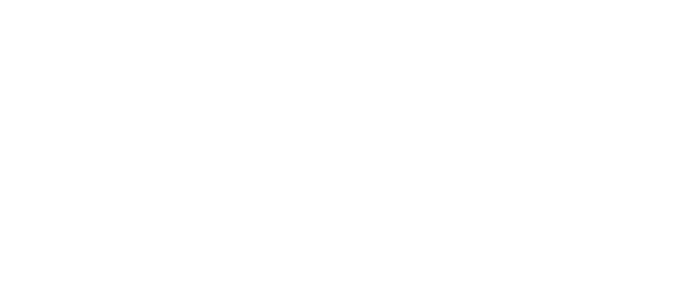
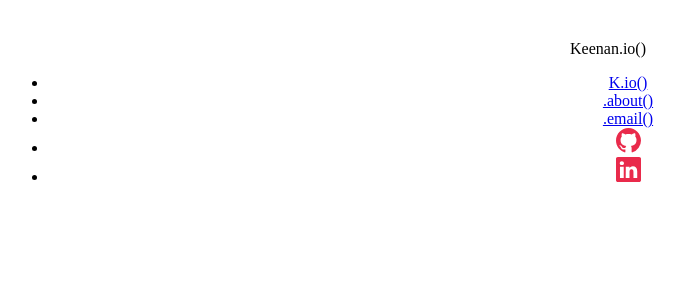
Before and after one commit to The-Nightman/Portfolio, a React (Vite) app: page / in a window 1280 px wide. Shown: the top 300 px of the page, without its empty margins (32-716 px from the left). Built offline with nearby package versions, Linux system fonts and the light colour scheme.

Commit message:
add initial App.jsx structure

```diff
--- a/src/App.jsx
+++ b/src/App.jsx
@@ -1,11 +1,16 @@
 import { useState } from 'react'
+import Navbar from './components/navbar'
+import Home from './pages/home.jsx'
+import About from './pages/about.jsx'
 import './App.css'
 
 function App() {
 
   return (
-    <>
-    </>
+    <div>
+      <Navbar/>
+      <Home/>
+    </div>
   )
 }
 
```
